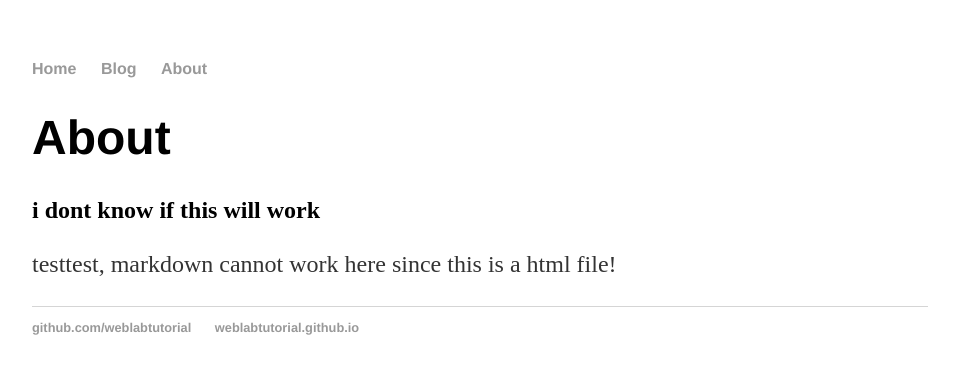
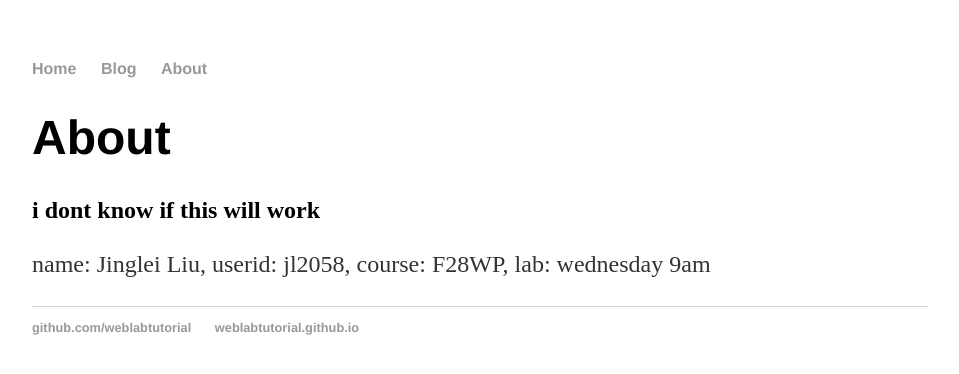
Before and after one commit to EdmondLiu2058/EdmondLiu2058.github.io, a Jekyll site: the page built from about/index.html, in a window 1280 px wide. Shown: the top 374 px of the page, without its empty margins (160-1119 px from the left). Built offline with Jekyll 4.4.1, drawn with Linux system fonts in a browser that asks for light colours.

Commit message:
Update index.html

```diff
--- a/about/index.html
+++ b/about/index.html
@@ -2,4 +2,4 @@
 layout: about
 title: About
 ---
-<p>testtest, markdown cannot work here since this is a html file!</p>
+<p>name: Jinglei Liu, userid: jl2058, course: F28WP, lab: wednesday 9am</p>
```
